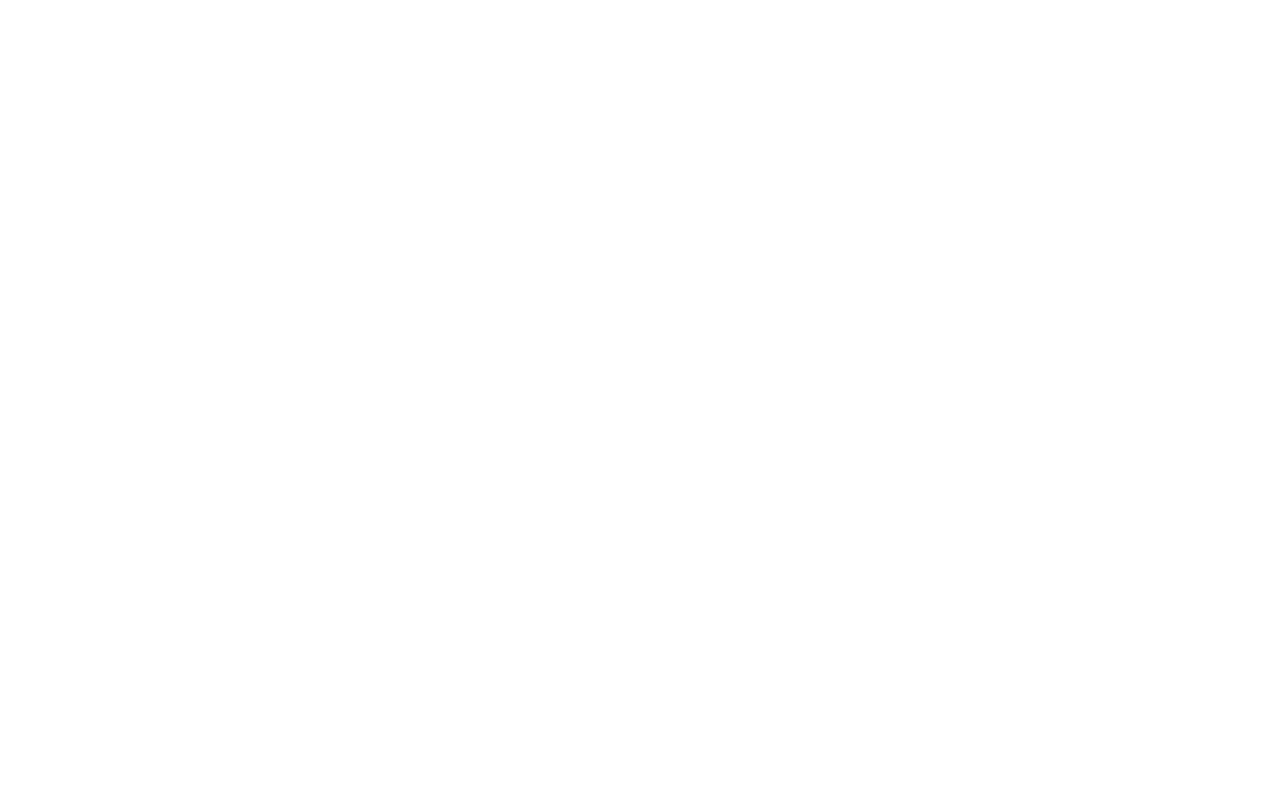
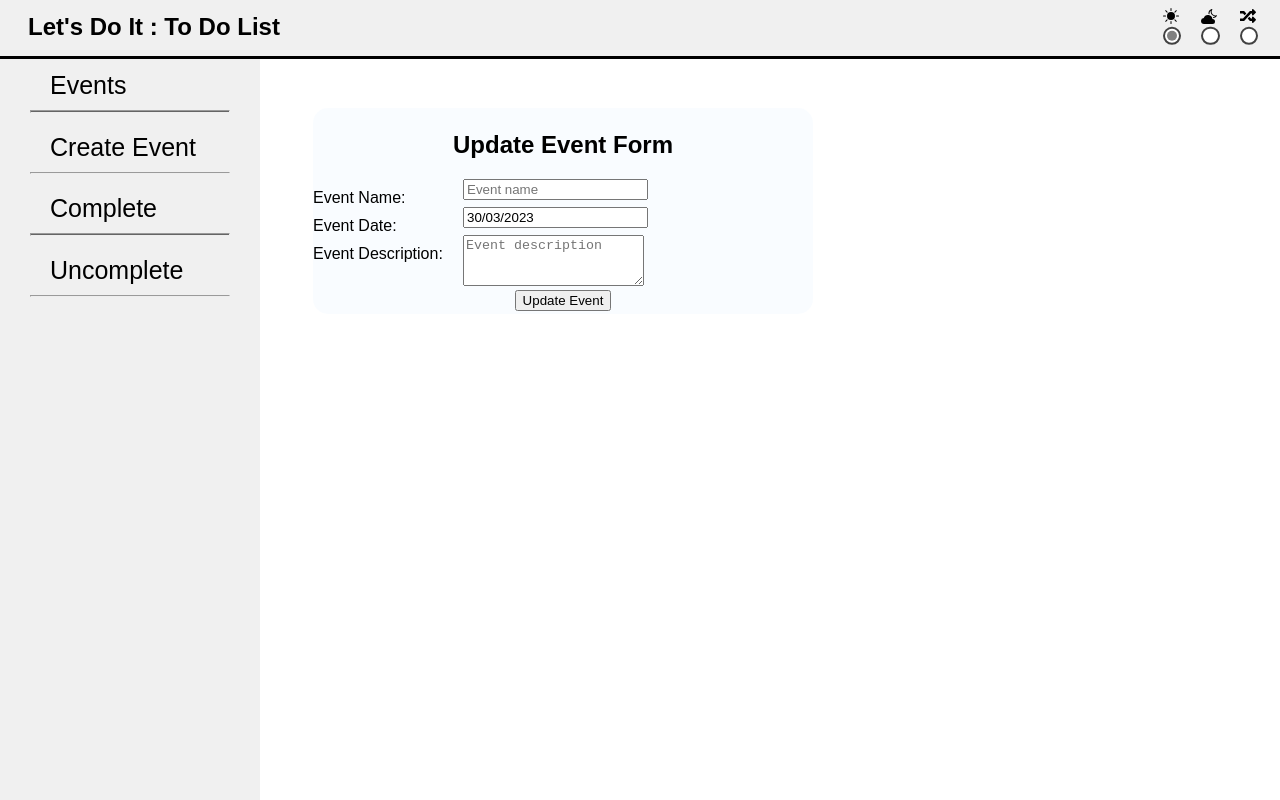
Before and after one commit to pvritFiew/Let-sDoIt-ToDoList, a React (Create React App) app: page /edit/1 in a window 1280 px wide. Before the commit this address had no page. Built offline with nearby package versions, Linux system fonts and the light colour scheme; no server answers.

Commit message:
connect api can edit event update checkbox in BoxOfEvent

```diff
--- a/public/data.json
+++ b/public/data.json
@@ -3,7 +3,7 @@
       "days":"1/1/2023",
       "events":[
          {
-            "name":"Event 2",
+            "name":"Event 1",
             "description":"Description",
             "date":"2023-04-22T16:10:33.000Z",
             "finish":0,
@@ -18,7 +18,7 @@
             "name":"Event 2",
             "description":"Description",
             "date":"2023-04-22T16:10:33.000Z",
-             "finish":0,
+            "finish":1,
             "id":2
          }
       ]
@@ -33,7 +33,6 @@
             "finish":0,
             "id":3
          }
-
       ]
    }
 ]
--- a/src/App.js
+++ b/src/App.js
@@ -4,6 +4,7 @@ import Events from './Pages/Events'
 import Create_event from './Pages/Create_event';
 import Complete from './Pages/complete';
 import Uncomplete from './Pages/uncomplete';
+import Edit from './Pages/Edit';
 import './App.css';
 
 function App() {
@@ -13,6 +14,7 @@ function App() {
             <Route path="/create_event" element={<Create_event/>}></Route>
             <Route path="/complete" element={<Complete/>}></Route>
             <Route path="/uncomplete" element={<Uncomplete/>}></Route>
+            <Route path="/edit/:eventId" element={<Edit/>}></Route>
         </Routes>
 
   );
--- a/src/Component/molecule/box_of_event.js
+++ b/src/Component/molecule/box_of_event.js
@@ -1,9 +1,17 @@
-import React, { useState } from "react";
+import React, { useState, useEffect } from "react";
 import "./box_of_event.css";
-import { Trash } from "react-bootstrap-icons";
+import { BorderStyle, Trash } from "react-bootstrap-icons";
+import { Link } from "react-router-dom";
+import axios from "axios";
 
 function Box_of_event(props) {
   const [isChecked, setIsChecked] = useState(false);
+
+  useEffect(() => {
+    if (props.finish === 1) {
+      setIsChecked(true);
+    }
+  }, [props.finish]);
 
   const handleTick = () => {
     setIsChecked(!isChecked);
@@ -11,16 +19,20 @@ function Box_of_event(props) {
 
   const handleDelete = () => {
     props.onDelete(props.id);
+    axios
+      .delete(`/api/events/${props.id}`)
+      .then(() => {
+        props.onDelete(props.id);
+      })
+      .catch((error) => {
+        console.log(error);
+      });
   };
-
-  // return null if finish is equal to 1
-  if (props.finish === 1) {
-    return null;
-  }
 
   return (
     <div className="event-box">
       <div className="round">
+        {/* Check status did it or don't do yet */}
         <input
           type="checkbox"
           id={`checkbox${props.id}`}
@@ -39,23 +51,19 @@ function Box_of_event(props) {
           onClick={handleDelete}
         />
       </div>
-
+      <Link to={`/edit/${props.id}`} style={{ color: "black" }}>
         <div className="box-of-event">
           <div className="name-event-box">
             <h3>{props.name}</h3>
           </div>
           <hr></hr>
-
           <div>
+            <h5>{props.date}</h5>
             <p>{props.description}</p>
           </div>
-
-        <div>
-          <p>{props.date}</p>
         </div>
-      </div>
+      </Link>
     </div>
   );
 }
-
 export default React.memo(Box_of_event);
--- /dev/null
+++ b/src/Component/organism/EventUpdateForm.js
@@ -0,0 +1,98 @@
+import React, { useState, useEffect } from "react";
+import { useParams, useNavigate } from "react-router-dom";
+import axios from "axios";
+import DatePicker from "react-datepicker";
+import "react-datepicker/dist/react-datepicker.css";
+
+function EventUpdateForm() {
+  const { eventId } = useParams();
+  const navigate = useNavigate();
+
+  const [eventName, setEventName] = useState("");
+  const [eventDescription, setEventDescription] = useState("");
+  const [eventDate, setEventDate] = useState(new Date());
+
+  useEffect(() => {
+    const fetchEvent = async () => {
+      try {
+        const response = await axios.get(`http://localhost:4000/api/events/${eventId}`);
+        const eventData = response.data;
+        setEventName(eventData.name);
+        setEventDescription(eventData.description);
+        setEventDate(new Date(eventData.date));
+      } catch (err) {
+        console.log(err);
+      }
+    };
+    fetchEvent();
+  }, [eventId]);
+
+  const handleSubmit = async (e) => {
+    e.preventDefault();
+    const updatedEvent = {
+      name: eventName,
+      description: eventDescription,
+      date: eventDate.toISOString(),
+      finish: 0,
+    };
+    try {
+      const response = await axios.put(`http://localhost:4000/api/events/${eventId}`, updatedEvent);
+      console.log(response.data);
+      navigate.push("/");
+    } catch (err) {
+      console.log(err);
+    }
+  };
+
+  return (
+    <div className="form-container">
+      <h2>Update Event Form</h2>
+      <form onSubmit={handleSubmit}>
+        <div className="form-group">
+          <label htmlFor="eventName">Event Name:</label>
+          <div>
+            <input
+              type="text"
+              className="form-control"
+              id="eventName"
+              placeholder="Event name"
+              value={eventName}
+              onChange={(e) => setEventName(e.target.value)}
+            />
+          </div>
+        </div>
+
+        <div className="form-group">
+          <label htmlFor="eventDate">Event Date:</label>
+          <div>
+            <DatePicker
+              className="form-control"
+              selected={eventDate}
+              onChange={(date) => setEventDate(date)}
+              dateFormat="dd/MM/yyyy"
+            />
+          </div>
+        </div>
+
+        <div className="form-group">
+          <label htmlFor="eventDescription">Event Description:</label>
+          <div>
+            <textarea
+              className="form-control"
+              id="eventDescription"
+              rows="3"
+              placeholder="Event description"
+              value={eventDescription}
+              onChange={(e) => setEventDescription(e.target.value)}
+            ></textarea>
+          </div>
+        </div>
+        <button type="submit" className="btn btn-primary">
+          Update Event
+        </button>
+      </form>
+    </div>
+  );
+}
+
+export default EventUpdateForm;
--- /dev/null
+++ b/src/Pages/Edit.js
@@ -0,0 +1,13 @@
+import React, { useState } from "react";
+import Template from "../Component/Template/template";
+import EventUpdateForm from "../Component/organism/EventUpdateForm";
+
+function Edit(){
+    return(
+    <Template>
+        <EventUpdateForm/>
+    </Template>
+    );
+}
+
+export default Edit;
```
Also changed, not shown: server.js (+41 -0 lines). Lines whose indentation alone changed are shown as unchanged.
